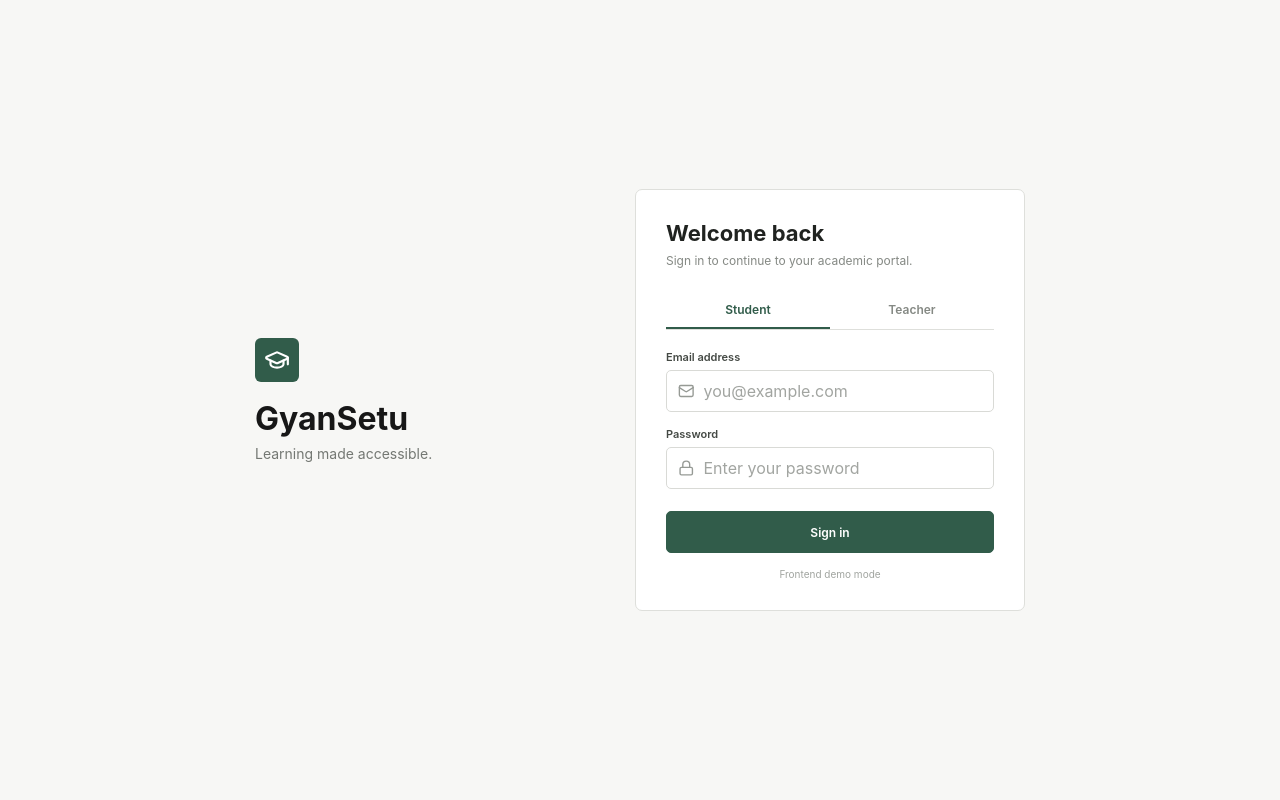
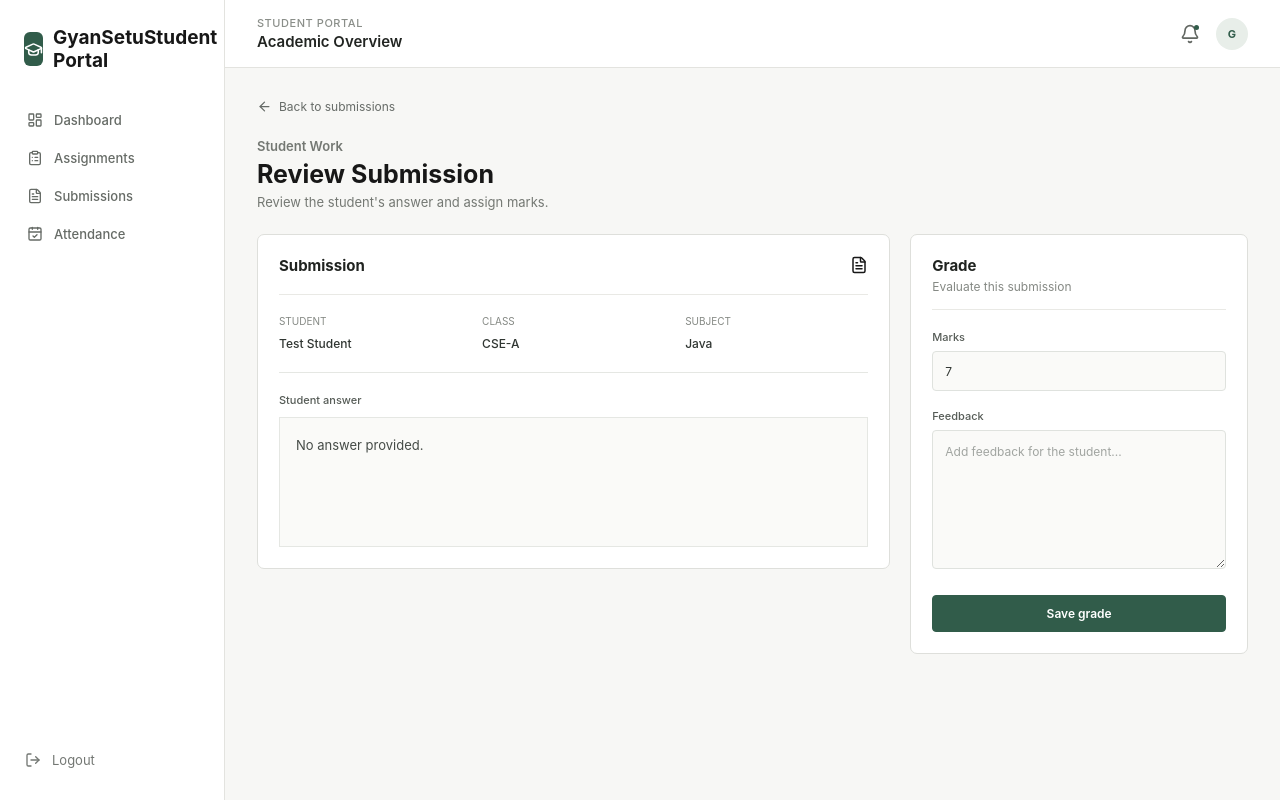
Before and after one commit to gauravu82274927/GyanSetu, a React app in the folder frontend/frontend/: page /teacher/submissions/1 in a window 1280 px wide. Before the commit this address led to /. Built offline with nearby package versions, Linux system fonts and the light colour scheme; the HTML template or start-up script is replaced by a standard one.

Commit message:
Build teacher submission review

```diff
--- a/frontend/frontend/src/App.jsx
+++ b/frontend/frontend/src/App.jsx
@@ -10,6 +10,7 @@ import TeacherDashboard from "./pages/teacher/TeacherDashBoard";
 import TeacherAssignments from "./pages/teacher/TeacherAssignments";
 import TeacherCreateAssignment from "./pages/teacher/TeacherCreateAssignment";
 import TeacherSubmissions from "./pages/teacher/TeacherSubmissions";
+import TeacherSubmissionDetail from "./pages/teacher/TeacherSubmissionDetail";
 
 function App() {
     return (
@@ -71,6 +72,11 @@ function App() {
                     path="/teacher/submissions"
                     element={<TeacherSubmissions />}
                 />
+
+                <Route
+                    path="/teacher/submissions/:id"
+                    element={<TeacherSubmissionDetail />}
+                />
             </Routes>
         </BrowserRouter>
     );
--- a/frontend/frontend/src/index.css
+++ b/frontend/frontend/src/index.css
@@ -1966,3 +1966,70 @@ button {
         grid-row: 1 / span 2;
     }
 }
+.review-layout {
+    display: grid;
+    grid-template-columns: minmax(0, 1.5fr) minmax(280px, 0.8fr);
+    gap: 20px;
+}
+
+.student-submission-info {
+    display: grid;
+    grid-template-columns: repeat(3, 1fr);
+    gap: 20px;
+    padding: 20px 0;
+    border-bottom: 1px solid #e5e7e3;
+}
+
+.student-submission-info span {
+    display: block;
+    margin-bottom: 5px;
+    color: #858984;
+    font-size: 10px;
+    text-transform: uppercase;
+}
+
+.student-submission-info strong {
+    color: #303632;
+    font-size: 12px;
+    font-weight: 500;
+}
+
+.answer-section {
+    padding-top: 20px;
+}
+
+.answer-label {
+    margin: 0 0 10px;
+    color: #555b56;
+    font-size: 11px;
+    font-weight: 500;
+}
+
+.student-answer {
+    padding: 16px;
+    min-height: 130px;
+    background: #fafaf8;
+    border: 1px solid #e5e7e3;
+    color: #454b47;
+    font-size: 13px;
+    line-height: 1.7;
+}
+
+.grading-card form {
+    margin-top: 20px;
+}
+
+.grade-button {
+    width: 100%;
+    margin-top: 4px;
+}
+
+@media (max-width: 800px) {
+    .review-layout {
+        grid-template-columns: 1fr;
+    }
+
+    .student-submission-info {
+        grid-template-columns: 1fr;
+    }
+}
--- /dev/null
+++ b/frontend/frontend/src/pages/teacher/TeacherSubmissionDetail.jsx
@@ -0,0 +1,190 @@
+import { ArrowLeft, FileText } from "lucide-react";
+import { Link, useNavigate, useParams } from "react-router-dom";
+import { useState } from "react";
+import Sidebar from "../../components/Sidebar";
+import Topbar from "../../components/Topbar";
+import { submissions } from "../../data/mockData";
+
+function TeacherSubmissionDetail() {
+    const { id } = useParams();
+    const navigate = useNavigate();
+
+    const submission = submissions.find(
+        (item) => String(item.id) === String(id)
+    );
+
+    const [marks, setMarks] = useState(
+        submission?.marks !== null && submission?.marks !== undefined
+            ? submission.marks
+            : ""
+    );
+
+    const [feedback, setFeedback] = useState("");
+
+    if (!submission) {
+        return (
+            <div className="app-layout">
+                <Sidebar />
+
+                <main className="main-content">
+                    <Topbar />
+
+                    <section className="page-content">
+                        <div className="empty-state">
+                            Submission not found.
+                        </div>
+                    </section>
+                </main>
+            </div>
+        );
+    }
+
+    const handleGrade = (e) => {
+        e.preventDefault();
+
+        console.log("Submission graded:", {
+            submissionId: submission.id,
+            marks,
+            feedback
+        });
+
+        navigate("/teacher/submissions");
+    };
+
+    return (
+        <div className="app-layout">
+            <Sidebar />
+
+            <main className="main-content">
+                <Topbar />
+
+                <section className="page-content">
+                    <Link
+                        to="/teacher/submissions"
+                        className="back-link"
+                    >
+                        <ArrowLeft size={15} />
+                        Back to submissions
+                    </Link>
+
+                    <div className="page-header">
+                        <div>
+                            <p className="welcome-label">Student Work</p>
+                            <h1>Review Submission</h1>
+                            <p>
+                                Review the student's answer and assign marks.
+                            </p>
+                        </div>
+                    </div>
+
+                    <div className="review-layout">
+                        <div>
+                            <section className="content-card">
+                                <div className="card-header">
+                                    <div>
+                                        <h2>Submission</h2>
+                                        <p>
+                                            {submission.assignmentTitle}
+                                        </p>
+                                    </div>
+
+                                    <FileText size={18} />
+                                </div>
+
+                                <div className="student-submission-info">
+                                    <div>
+                                        <span>Student</span>
+                                        <strong>
+                                            {submission.studentName ||
+                                                "Test Student"}
+                                        </strong>
+                                    </div>
+
+                                    <div>
+                                        <span>Class</span>
+                                        <strong>
+                                            {submission.className || "CSE-A"}
+                                        </strong>
+                                    </div>
+
+                                    <div>
+                                        <span>Subject</span>
+                                        <strong>
+                                            {submission.subject}
+                                        </strong>
+                                    </div>
+                                </div>
+
+                                <div className="answer-section">
+                                    <p className="answer-label">
+                                        Student answer
+                                    </p>
+
+                                    <div className="student-answer">
+                                        {submission.answer ||
+                                            "No answer provided."}
+                                    </div>
+                                </div>
+                            </section>
+                        </div>
+
+                        <section className="content-card grading-card">
+                            <div className="card-header">
+                                <div>
+                                    <h2>Grade</h2>
+                                    <p>Evaluate this submission</p>
+                                </div>
+                            </div>
+
+                            <form onSubmit={handleGrade}>
+                                <div className="form-field">
+                                    <label htmlFor="marks">
+                                        Marks
+                                    </label>
+
+                                    <input
+                                        id="marks"
+                                        type="number"
+                                        min="0"
+                                        max="10"
+                                        placeholder="0 - 10"
+                                        value={marks}
+                                        onChange={(e) =>
+                                            setMarks(e.target.value)
+                                        }
+                                        required
+                                    />
+                                </div>
+
+                                <div className="form-field">
+                                    <label htmlFor="feedback">
+                                        Feedback
+                                    </label>
+
+                                    <textarea
+                                        id="feedback"
+                                        rows="6"
+                                        placeholder="Add feedback for the student..."
+                                        value={feedback}
+                                        onChange={(e) =>
+                                            setFeedback(e.target.value)
+                                        }
+                                    />
+                                </div>
+
+                                <button
+                                    type="submit"
+                                    className="primary-button grade-button"
+                                >
+                                    Save grade
+                                </button>
+                            </form>
+                        </section>
+                    </div>
+                </section>
+            </main>
+        </div>
+    );
+}
+
+export default TeacherSubmissionDetail;
```
